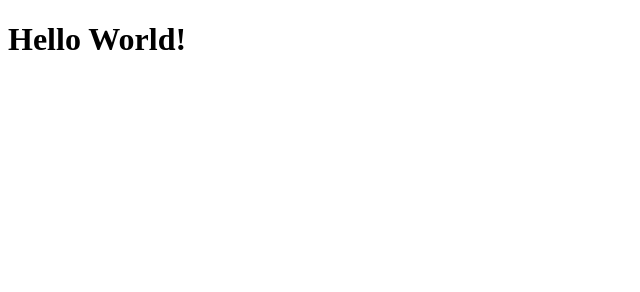
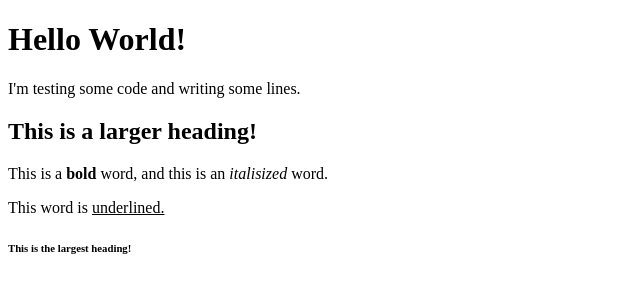
Before and after one commit to james-crisp/git_test, a plain HTML site: page html-boilerplate/index.html in a window 1280 px wide. Shown: the whole page, without its empty margins (0-640 px from the left). Drawn offline with Linux system fonts and the light colour scheme.

Commit message:
Editing the HTML file and adding simple items.

```diff
--- a/html-boilerplate/index.html
+++ b/html-boilerplate/index.html
@@ -7,5 +7,17 @@
 
     <body>
         <h1>Hello World!</h1>
+
+        <p> I'm testing some code and writing some lines.</p>
+
+        <h2> This is a larger heading!</h2>
+
+        <p> This is a <strong>bold</strong> word, and this is an <em>italisized</em> word.</p>
+
+        <p> This word is <u>underlined.</u> </p>
+
+        <h6> This is the largest heading!</h6>
+
+        <!-- Here we've created a comment that can't be seen. -->
     </body>
 </html>
```
